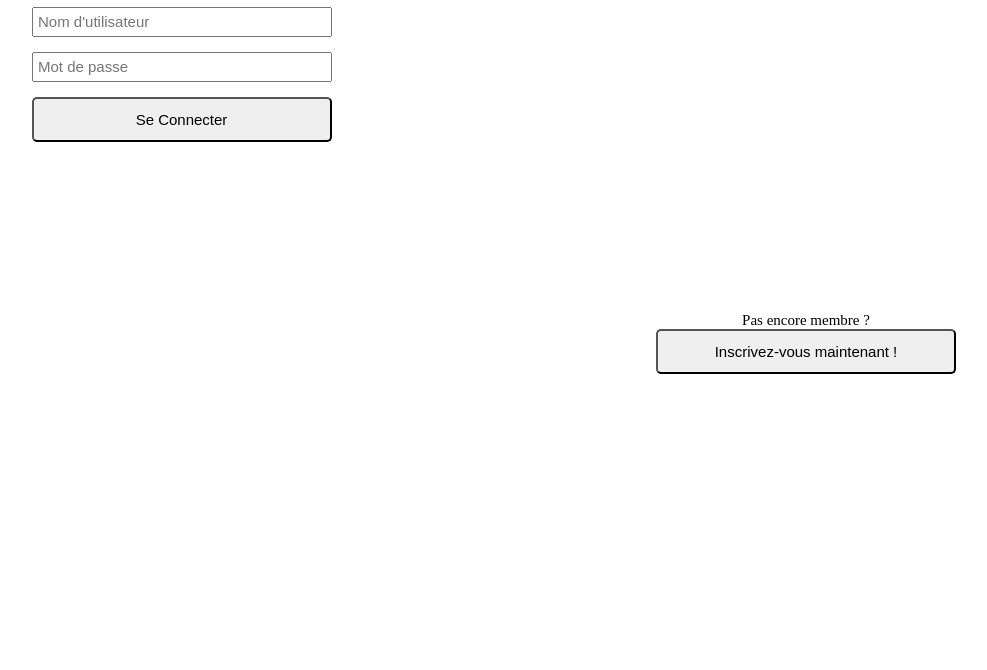
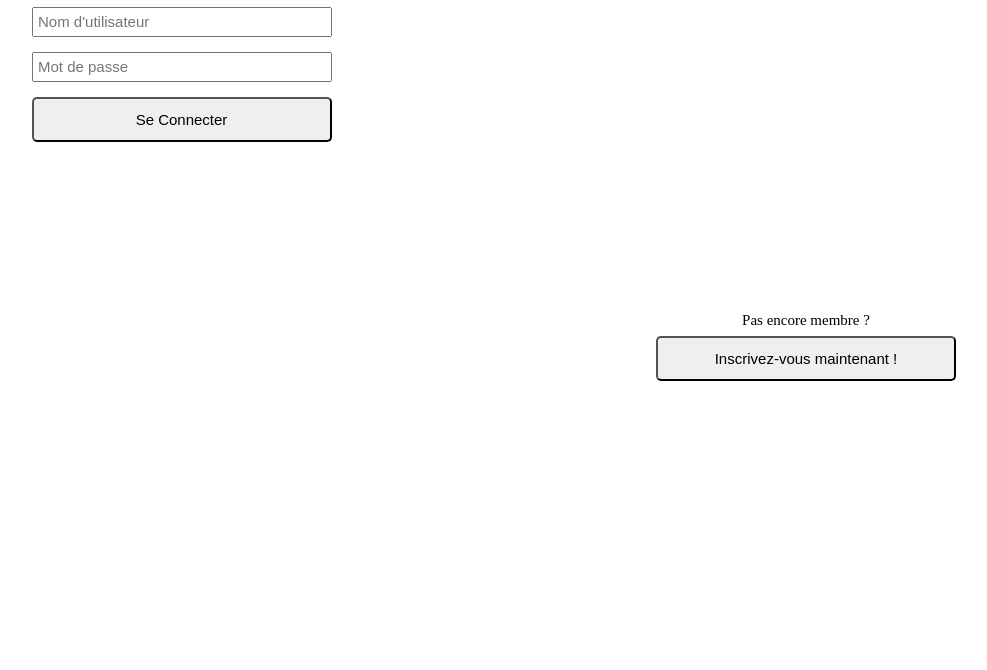
Before and after one commit to johnchem/OCProjet_LITReview, a Django app: page / in a window 1280 px wide. Shown: the part 76-746 px from the top of the page, without its empty margins (150-1137 px from the left). Run offline with Django 4.2, Linux system fonts and the light colour scheme; some libraries are stand-ins or nearby versions.

Commit message:
login page css adjustment

```diff
--- a/litreview/authentication/forms.py
+++ b/litreview/authentication/forms.py
@@ -10,14 +10,18 @@ from django.contrib.auth import get_user_model
 
 
 class LoginForm(forms.Form):
-    username = forms.CharField(max_length=63)
-    password = forms.CharField(max_length=63, widget=forms.PasswordInput)
+    username = forms.CharField(
+        label='',
+        max_length=63)
+    password = forms.CharField(
+        max_length=63,
+        widget=forms.PasswordInput)
 
     def __init__(self, *args, **kargs):
         super().__init__(*args, **kargs)
 
         for field in self.fields:
-            self.fields[field].help_text = None
+            # self.fields[field].help_text = None
             self.fields[field].label = ''
 
         self.fields["username"].widget.attrs.update({
@@ -33,11 +37,15 @@ class LoginForm(forms.Form):
         helper = FormHelper()
         helper.form_id = 'login__form'
         helper.form_method = 'POST'
+        helper.form_show_errors = True
+        helper.error_text_inline = True
         # self.helper.add_input(Submit("login__button","Se Connecter"))
         helper.add_input(Submit(name="login__button",
                     value="Se Connecter",
                     css_class="login__button button"))
         return helper
+
+
 
 
 class SignUpForm(UserCreationForm):
--- a/litreview/authentication/static/authentication/login.css
+++ b/litreview/authentication/static/authentication/login.css
@@ -36,3 +36,7 @@ input {
     align-items: center;
     justify-content: center;
 }
+
+.login__signup__text{
+    margin: 0.5rem;
+}
--- a/litreview/website/static/website/styles.css
+++ b/litreview/website/static/website/styles.css
@@ -34,7 +34,7 @@ button, .button{
     border-radius: 5px;
 }
 
-button:hover{
+button:hover, .button:hover{
     background-color: black;
     color:white;
 }
```
Also changed, not shown: litreview/db.sqlite3.
